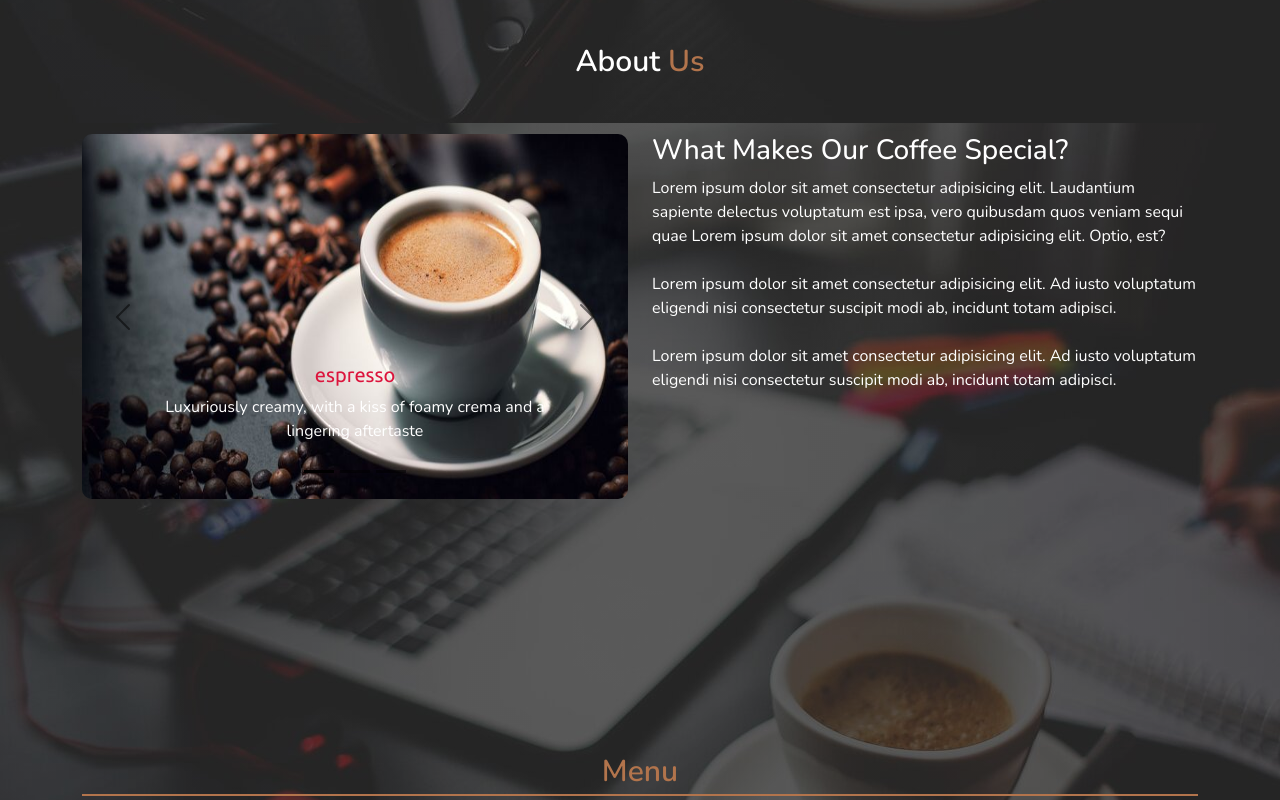
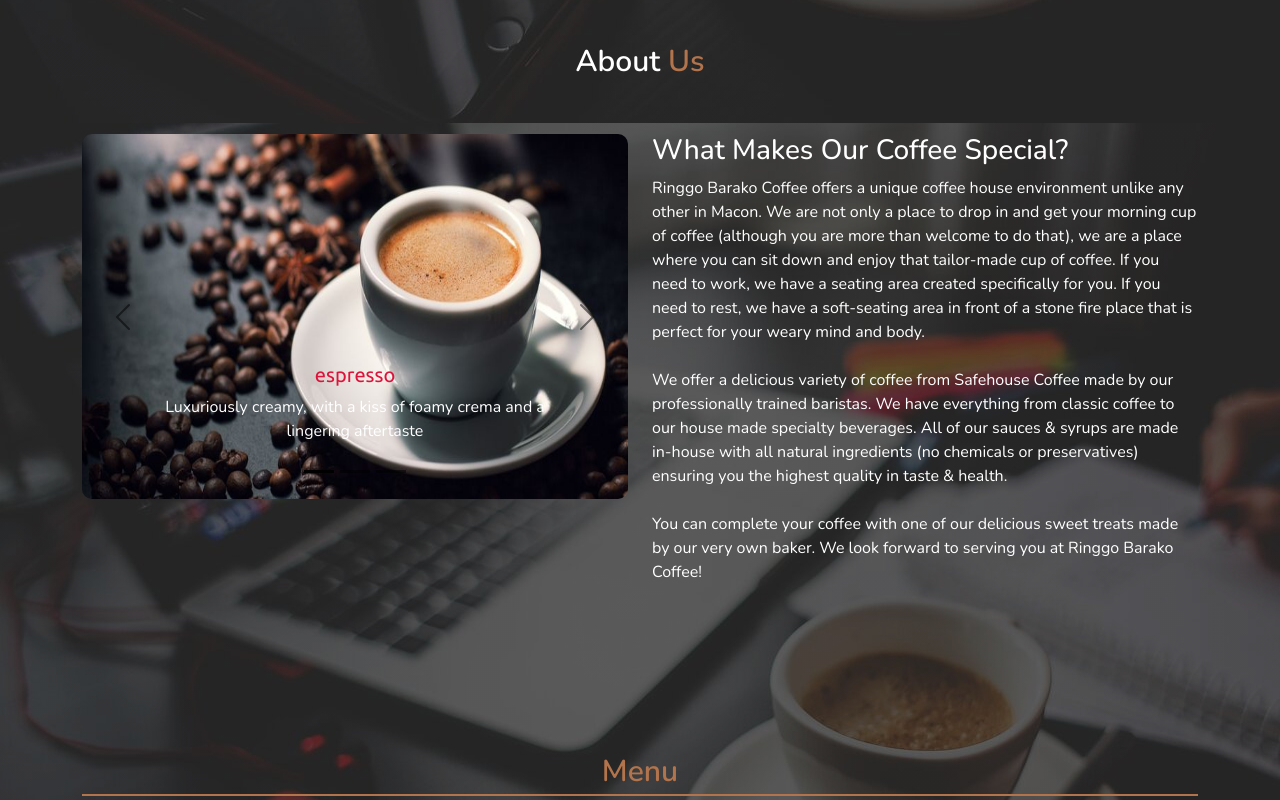
Before and after one commit to vince-melgar/Coffee_shop, a plain HTML site: page index1.html in a window 1280 px wide. Shown: the part 877-1677 px from the top of the page. Drawn offline with nearby package versions, Linux system fonts and the light colour scheme; files whose address does not match are found by name; a web font is replaced by a local one.

Commit message:
Update index1.html

```diff
--- a/index1.html
+++ b/index1.html
@@ -162,13 +162,9 @@
 
           <div class="col-md-6">
             <h3>What Makes Our Coffee Special?</h3>
-            <p>Lorem ipsum dolor sit amet consectetur adipisicing elit. Laudantium sapiente delectus voluptatum est
-              ipsa, vero quibusdam quos veniam sequi quae Lorem ipsum dolor sit amet consectetur adipisicing elit.
-              Optio, est?
-              <br><br>Lorem ipsum dolor sit amet consectetur adipisicing elit. Ad iusto voluptatum eligendi nisi
-              consectetur suscipit modi ab, incidunt totam adipisci.
-              <br><br>Lorem ipsum dolor sit amet consectetur adipisicing elit. Ad iusto voluptatum eligendi nisi
-              consectetur suscipit modi ab, incidunt totam adipisci.
+            <p>Ringgo Barako Coffee offers a unique coffee house environment unlike any other in Macon. We are not only a place to drop in and get your morning cup of coffee (although you are more than welcome to do that), we are a place where you can sit down and enjoy that tailor-made cup of coffee. If you need to work, we have a seating area created specifically for you. If you need to rest, we have a soft-seating area in front of a stone fire place that is perfect for your weary mind and body.
+              <br><br>We offer a delicious variety of coffee from Safehouse Coffee made by our professionally trained baristas. We have everything from classic coffee to our house made specialty beverages.  All of our sauces & syrups are made in-house with all natural ingredients (no chemicals or preservatives) ensuring you the highest quality in taste & health.
+              <br><br>You can complete your coffee with one of our delicious sweet treats made by our very own baker. We look forward to serving you at Ringgo Barako Coffee!
             </p>
           </div>
         </div>
```
